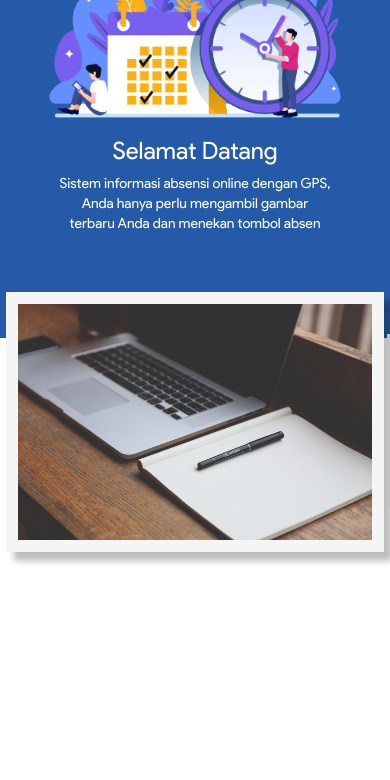
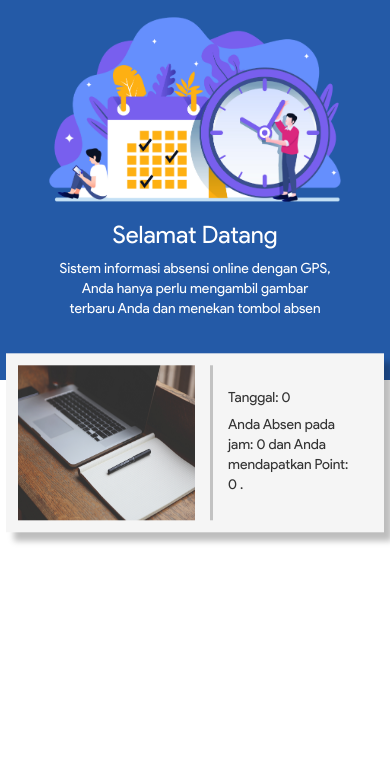
Before and after one commit to isAGecko/isAGecko, a Yii app: template views/site/index.php in a window 390 px wide; the page is wider, and only the part inside the window is pictured. Shown: the top 780 px of that part. Run offline with PHP 8.4 and a stand-in for Yii, Linux system fonts and the light colour scheme; the template is opened without the code that fills it, so the values that code supplies are empty; some libraries are stand-ins or nearby versions.

Commit message:
Update index.php

```diff
--- a/views/site/index.php
+++ b/views/site/index.php
@@ -67,11 +67,11 @@
 
     @media only screen and (max-width: 480px){
         .tinggi{
-            height:50vh;
+            height:45vh;
         }
 
         .tinggi1{
-            height:20vh;
+            height:15vh;
         }
 
         .cards {
@@ -96,6 +96,15 @@
             border-color:#c2c2c2;
             border-width: medium;
         }
+
+        .imgHome{
+            width:75%;
+            padding-top:2vh;
+        }
+
+        .imgFoto{
+            width:50%;
+        }
     }
 
     @media (min-width: 481px) and (max-width: 769px){
@@ -104,7 +113,7 @@
         }
 
         .tinggi1{
-            height:15vh;
+            height:10vh;
         }
 
         .cards {
@@ -129,7 +138,17 @@
             border-color:#c2c2c2;
             border-width: medium;
         }
+
+        .imgHome{
+            width:75%;
+            padding-top:2vh;
+        }
+
+        .imgFoto{
+            width:50%;
+        }
     }
+
 
     @media only screen and (min-width: 769px){
         .tinggi{
@@ -160,17 +179,28 @@
             border-width: medium;
         }
 
+        .imgHome{
+            width:85%;
+            padding-top:3vh;
+        }
+
+        .imgFoto{
+            width:100%;
+        }
+
     }
 
     div {
         font-family: 'google_font';
     }
+
+
     </style>
 <?php
 ?>
-<div class="row" style="margin-top:-10vh">
+<div class="row">
     <div class="col-md-8 text-center tinggi" style="background-color:#245AA7;">
-        <img src="img/home.png" alt="home" width="75%" style="margin-top:2vh">
+        <img class="imgHome" src="img/home.png" alt="home">
         <h3 style="color:white">Selamat Datang</h3>
         <p style="color:white">Sistem informasi absensi online dengan GPS,
         <br>Anda hanya perlu mengambil gambar
@@ -179,7 +209,7 @@
 
     <div class="col-md-4 tinggi1">
         <div class="cards">
-            <img class="card-img-top" src="img/foto_absen/<?php echo $image ?>" alt="Card image cap" width="100%">
+            <img class="imgFoto" src="img/foto_absen/<?php echo $image ?>" alt="Card image cap">
             <div class="center">
                 <h5><?php echo"Tanggal: ". $tanggal; ?></h5>
                 <p>Anda Absen pada jam: <?php echo $jam ?> dan Anda mendapatkan Point: <?php echo $point ?> .</p>
```
